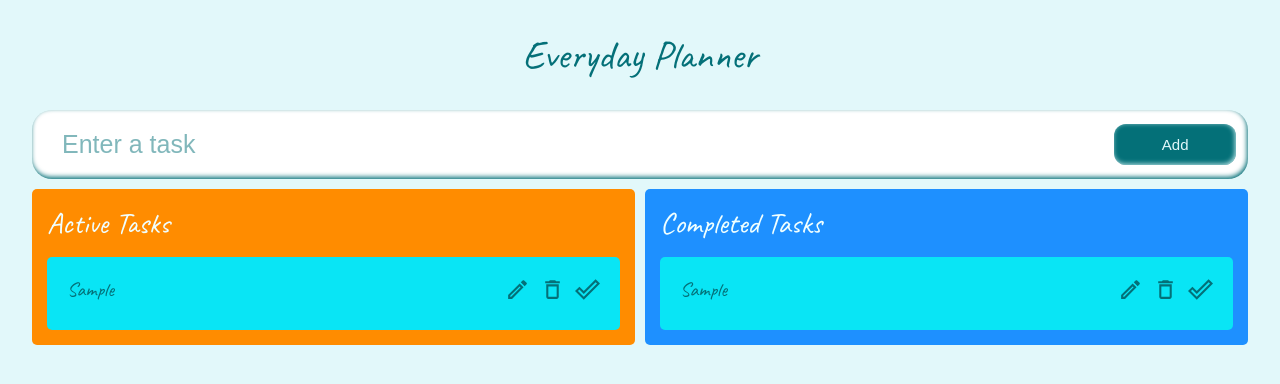
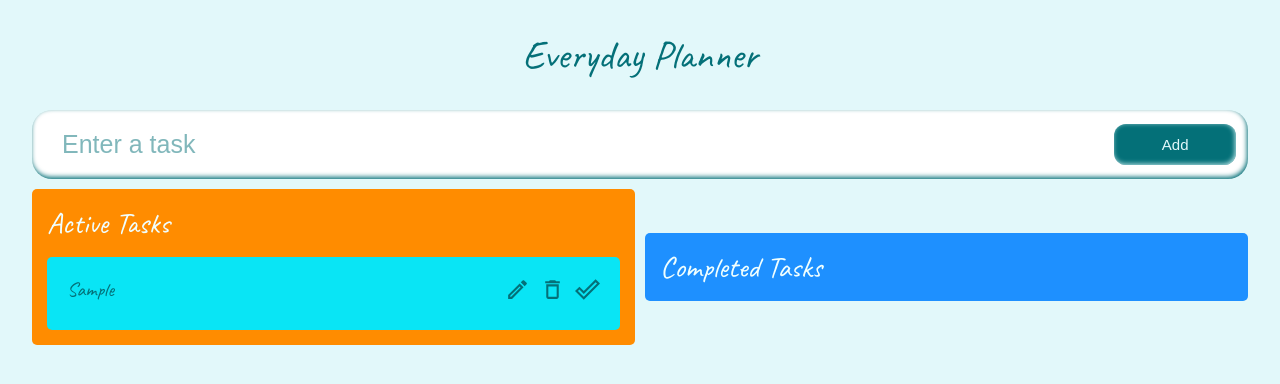
Before and after one commit to Francieli-S/everyday-planner, a React (Vite) app: page / in a window 1280 px wide. Both pictures are taken after typing "Sample" into the empty fields and a click on the button "Add". Shown: the top 384 px of the page. Built offline with nearby package versions, Linux system fonts and the light colour scheme.

Commit message:
add drag and drop

```diff
--- a/package.json
+++ b/package.json
@@ -10,7 +10,9 @@
     "preview": "vite preview"
   },
   "dependencies": {
+    "@types/react-beautiful-dnd": "^13.1.8",
     "react": "^18.2.0",
+    "react-beautiful-dnd": "^13.1.1",
     "react-dom": "^18.2.0",
     "react-icons": "^4.12.0",
     "uuid": "^9.0.1"
--- a/src/App.tsx
+++ b/src/App.tsx
@@ -4,23 +4,58 @@ import InputField from './components/InputField';
 import TaskList from './components/TaskList';
 import { Task } from './model';
 import { v4 as uuidV4 } from 'uuid';
+import { DragDropContext, DropResult, Droppable } from 'react-beautiful-dnd';
 
 const App: React.FC = () => {
   const [task, setTask] = useState<string>('');
   const [tasks, setTasks] = useState<Task[]>([]);
-
-  console.log(tasks)
+  const [completedTasks, setCompletedTasks] = useState<Task[]>([]);
 
   const handleAdd = (e: React.FormEvent) => {
     e.preventDefault()
-
     if (task) {
       setTasks([...tasks, {id: uuidV4(), task, isDone: false  }])
       setTask('')
     }
   }
 
+  // function to handle drag and drop source and destination:
+  const onDragEnd = (result: DropResult) => {
+    const { source, destination } = result
+
+    if (!destination) return
+    if (destination.droppableId === source.droppableId && destination.index === source.index) {
+      return
+    }
+
+    // these vars as used to set states below instead of the state directly
+    let add
+    const active = tasks
+    const complete = completedTasks
+
+    if(source.droppableId === 'TasksList') {
+      add = active[source.index]
+      active.splice(source.index, 1)
+    } else {
+      add = complete[source.index]
+      complete.splice(source.index, 1)
+    }
+
+    if(destination.droppableId === 'TasksList') {
+      active.splice(destination.index, 0, add)
+    } else {
+      complete.splice(destination.index, 0, add)
+    }
+
+    setTask(active)
+    setCompletedTasks(complete)
+
+    console.log(result)
+  }
+
+
   return (
+    <DragDropContext onDragEnd={onDragEnd}>
     <div className='App'>
       <span className='heading'>Everyday Planner</span>
       <InputField
@@ -31,8 +66,11 @@ const App: React.FC = () => {
       <TaskList
         tasks={tasks}
         setTasks={setTasks}
+        completedTasks={completedTasks}
+        setCompletedTasks={setCompletedTasks}
       />
     </div>
+    </DragDropContext>
   );
 };
 
--- a/src/components/SingleTask.tsx
+++ b/src/components/SingleTask.tsx
@@ -6,14 +6,18 @@ import {
   MdOutlineDoneOutline,
 } from 'react-icons/md';
 import './style.css';
+import { Draggable } from 'react-beautiful-dnd';
+
+// COME BACK TO THIS COMPONENT TO ADD useReducer
 
 interface Props {
   task: Task;
+  index: number
   tasks: Task[];
   setTasks: React.Dispatch<React.SetStateAction<Task[]>>;
 }
 
-const SingleTask: React.FC<Props> = ({ task, tasks, setTasks }: Props) => {
+const SingleTask: React.FC<Props> = ({ task, index, tasks, setTasks }: Props) => {
   const [isEdit, setIsEdit] = useState<boolean>(false);
   const [editTask, setEditTask] = useState<string>(task.task);
 
@@ -44,7 +48,13 @@ const SingleTask: React.FC<Props> = ({ task, tasks, setTasks }: Props) => {
   };
 
   return (
-    <form className='tasks__single' onSubmit={(e) => handleEdit(e, task.id)}>
+    <Draggable draggableId={task.id} index={index}>
+      {(provided) =>  (
+        <form className='tasks__single' onSubmit={(e) => handleEdit(e, task.id)}
+        ref={provided.innerRef}
+        {...provided.draggableProps}
+        {...provided.dragHandleProps}
+        >
       {isEdit ? (
         <input ref={inputRef} className='tasks__single--text' value={editTask} onChange={(e) => setEditTask(e.target.value)} />
       ) : task.isDone ? (
@@ -73,6 +83,9 @@ const SingleTask: React.FC<Props> = ({ task, tasks, setTasks }: Props) => {
         </span>
       </div>
     </form>
+      )}
+
+    </Draggable>
   );
 };
 
--- a/src/components/TaskList.tsx
+++ b/src/components/TaskList.tsx
@@ -2,38 +2,66 @@ import React from 'react';
 import { Task } from '../model';
 import './style.css';
 import SingleTask from './SingleTask';
+import { Droppable } from 'react-beautiful-dnd';
 
 interface Props {
   tasks: Task[];
   // I got the setTasks data type by hovering on setTasks prop
   setTasks: React.Dispatch<React.SetStateAction<Task[]>>;
+  completedTasks: Task[];
+  setCompletedTasks: React.Dispatch<React.SetStateAction<Task[]>>;
 }
 
-const TaskList: React.FC<Props> = ({ tasks, setTasks }: Props) => {
+const TaskList: React.FC<Props> = ({
+  tasks,
+  setTasks,
+  completedTasks,
+  setCompletedTasks,
+}: Props) => {
   return (
     <div className='container'>
-      <div className='tasks'>
+      <Droppable droppableId='TasksList'>
+        {(provided) => (
+          <div
+            className='tasks'
+            ref={provided.innerRef}
+            {...provided.droppableProps}
+          >
             <span className='task__heading'>Active Tasks</span>
-        {tasks.map((task) => (
+            {provided.placeholder}
+            {tasks.map((task, index) => (
               <SingleTask
                 key={task.id}
                 task={task}
+                index={index}
                 tasks={tasks}
                 setTasks={setTasks}
               />
             ))}
           </div>
-      <div className='tasks completed'>
+        )}
+      </Droppable>
+      <Droppable droppableId='CompletedTasksList'>
+        {(provided) => (
+          <div
+            className='tasks completed'
+            ref={provided.innerRef}
+            {...provided.droppableProps}
+          >
             <span className='task__heading'>Completed Tasks</span>
-        {tasks.map((task) => (
+            {provided.placeholder}
+            {completedTasks.map((task, index) => (
               <SingleTask
                 key={task.id}
                 task={task}
-            tasks={tasks}
-            setTasks={setTasks}
+                index={index}
+                tasks={completedTasks}
+                setTasks={setCompletedTasks}
               />
             ))}
           </div>
+        )}
+      </Droppable>
     </div>
   );
 };
--- a/src/main.tsx
+++ b/src/main.tsx
@@ -4,7 +4,7 @@ import App from './App.tsx'
 import './index.css'
 
 ReactDOM.createRoot(document.getElementById('root')!).render(
-  <React.StrictMode>
+  // <React.StrictMode>
     <App />
-  </React.StrictMode>,
+  // </React.StrictMode>,
 )
```
Also changed, not shown: 1 other file (tests, documents, lock files or other folders). Lines whose indentation alone changed are shown as unchanged.
